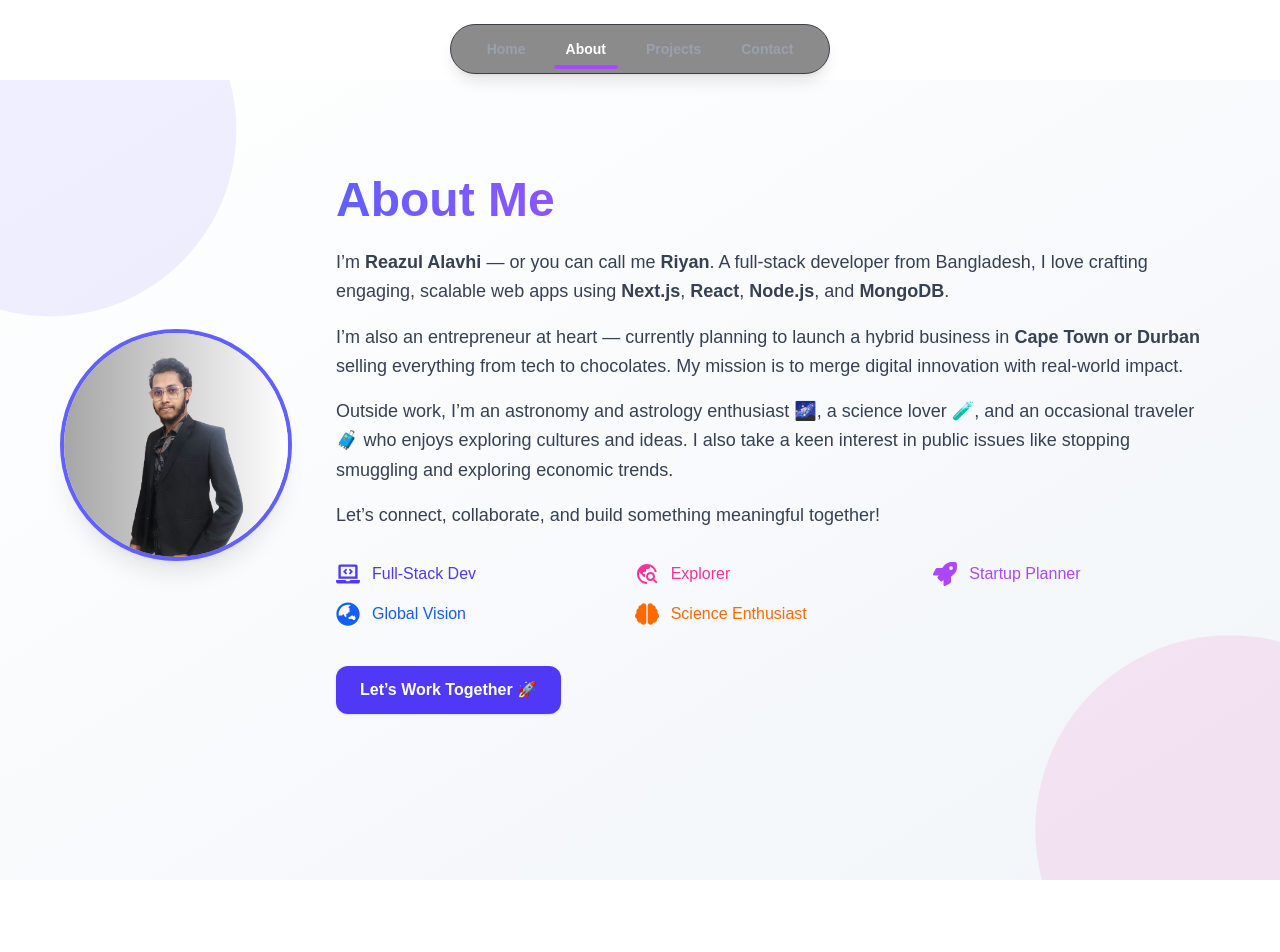
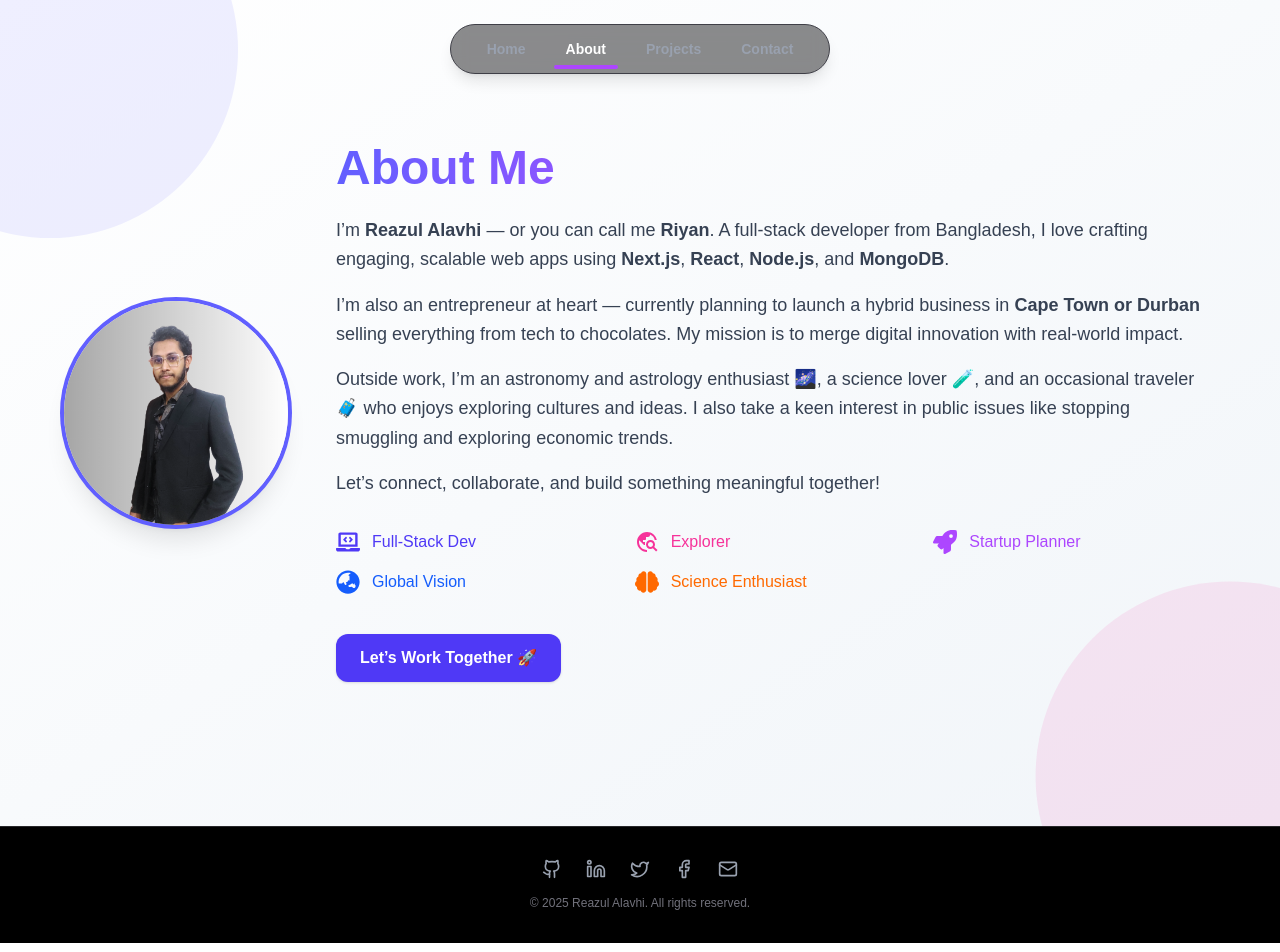
Before and after one commit to reaxul/reazul-alavhi, a Next.js app: page /about in a window 1280 px wide. Shown: the top 952 px of the page. Built offline with nearby package versions, Linux system fonts and the light colour scheme.

Commit message:
style: adjust padding in About, Contact, Projects pages and Footer component feat: add Google site verification meta tag in HomePage

```diff
--- a/src/app/about/page.js
+++ b/src/app/about/page.js
@@ -7,7 +7,7 @@ import { MdTravelExplore } from "react-icons/md";
 
 export default function AboutPage() {
   return (
-    <section className="min-h-screen bg-gradient-to-br from-white to-slate-100 dark:from-zinc-950 dark:to-zinc-900 px-4 py-24 relative overflow-hidden">
+    <section className="min-h-screen bg-gradient-to-br from-white to-slate-100 dark:from-zinc-950 dark:to-zinc-900 px-4 py-36 relative overflow-hidden">
       {/* Decorative Background Animation */}
       <motion.div
         className="absolute top-[-100px] left-[-100px] w-[300px] h-[300px] bg-indigo-500 opacity-10 rounded-full"
--- a/src/app/components/Footer.js
+++ b/src/app/components/Footer.js
@@ -9,7 +9,7 @@ import {
 
 export default function Footer() {
   return (
-    <footer className="mt-20 border-t border-zinc-800 py-8 px-4 text-center text-sm text-gray-400 bg-black">
+    <footer className="border-t border-zinc-800 py-8 px-4 text-center text-sm text-gray-400 bg-black">
       <div className="mb-4 flex justify-center gap-6">
         <a
           href="https://github.com/reaxul"
--- a/src/app/contact/page.js
+++ b/src/app/contact/page.js
@@ -22,7 +22,7 @@ export default function ContactPage() {
   };
 
   return (
-    <section className="min-h-screen bg-gradient-to-br from-white to-slate-100 dark:from-zinc-950 dark:to-zinc-900 px-4 py-24">
+    <section className="min-h-screen bg-gradient-to-br from-white to-slate-100 dark:from-zinc-950 dark:to-zinc-900 px-4 py-36">
       <div className="max-w-3xl mx-auto">
         <motion.h2
           className="text-4xl md:text-5xl font-extrabold text-center mb-12 bg-gradient-to-r from-indigo-500 via-purple-500 to-pink-500 bg-clip-text text-transparent"
--- a/src/app/layout.js
+++ b/src/app/layout.js
@@ -64,7 +64,7 @@ export default function RootLayout({ children }) {
       </head>
       <body className="bg-white text-neutral-900 antialiased dark:bg-zinc-900 dark:text-white">
         <Navbar />
-        <main className="pt-20">{children}</main>
+        <main >{children}</main>
         <Footer />
       </body>
     </html>
--- a/src/app/page.js
+++ b/src/app/page.js
@@ -48,6 +48,7 @@ export default function HomePage() {
         <meta property="og:image" content="/reazul.png" />
         <meta property="og:url" content="https://yourdomain.com" />
         <meta name="keywords" content="Reazul Alavhi, Full Stack Developer, Next.js Developer, React Developer, Web Developer Bangladesh" />
+        <meta name="google-site-verification" content="YNA0IzE2JZWp3j3OGzceqiJYNKhy22PGPNIIclXnDmU" />
         <meta name="author" content="Reazul Alavhi" />
       </Head>
 
--- a/src/app/projects/page.js
+++ b/src/app/projects/page.js
@@ -43,7 +43,7 @@ export default function ProjectsPage() {
   }, []);
 
   return (
-    <section className="min-h-screen bg-gradient-to-br from-white to-slate-100 dark:from-zinc-950 dark:to-zinc-900 px-4 py-24">
+    <section className="min-h-screen bg-gradient-to-br from-white to-slate-100 dark:from-zinc-950 dark:to-zinc-900 px-4 py-36">
       <div className="max-w-6xl mx-auto">
         <h2
           className="text-4xl md:text-5xl font-extrabold text-center mb-16 bg-gradient-to-r from-indigo-500 via-purple-500 to-pink-500 bg-clip-text text-transparent"
```
